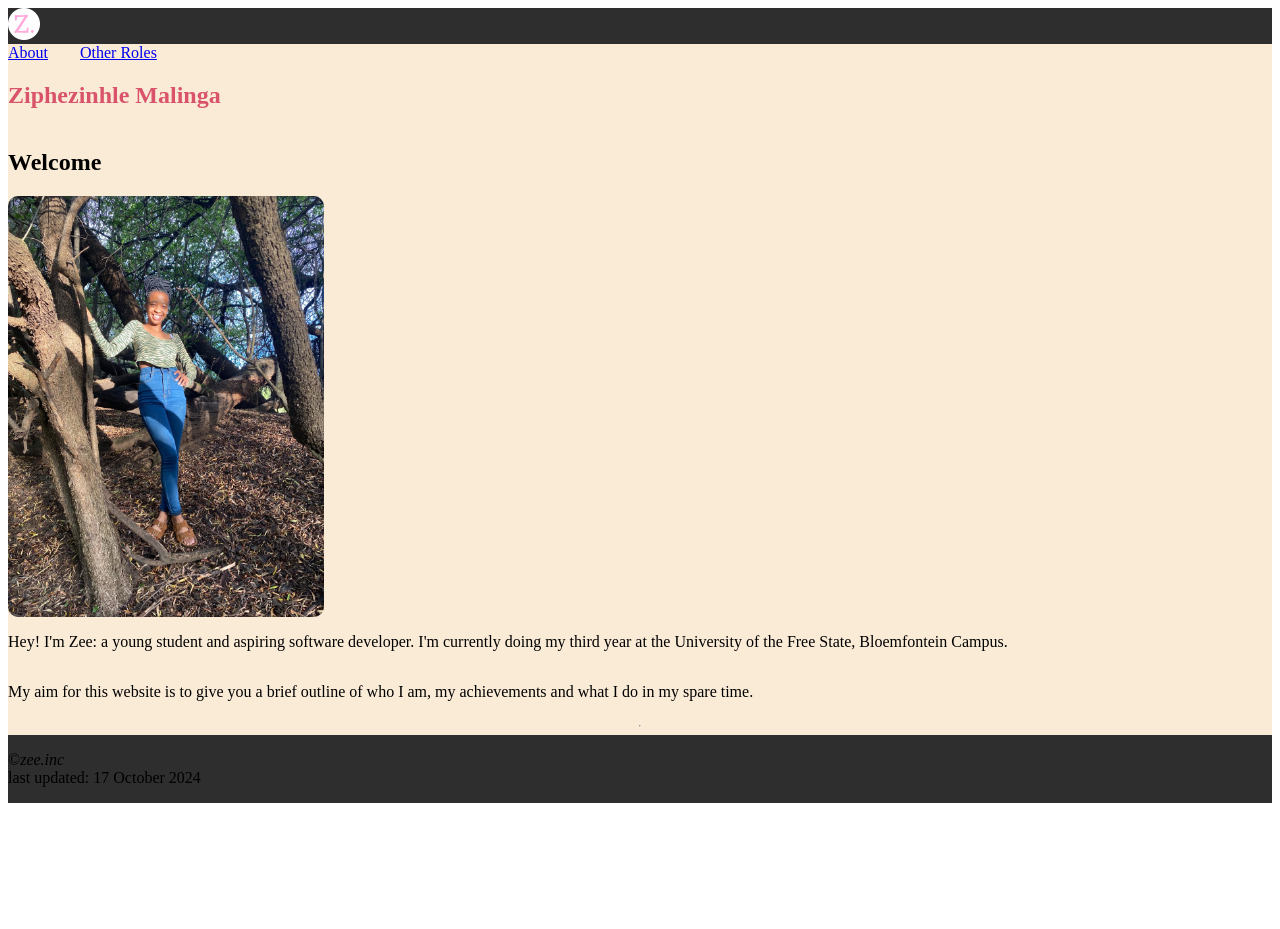
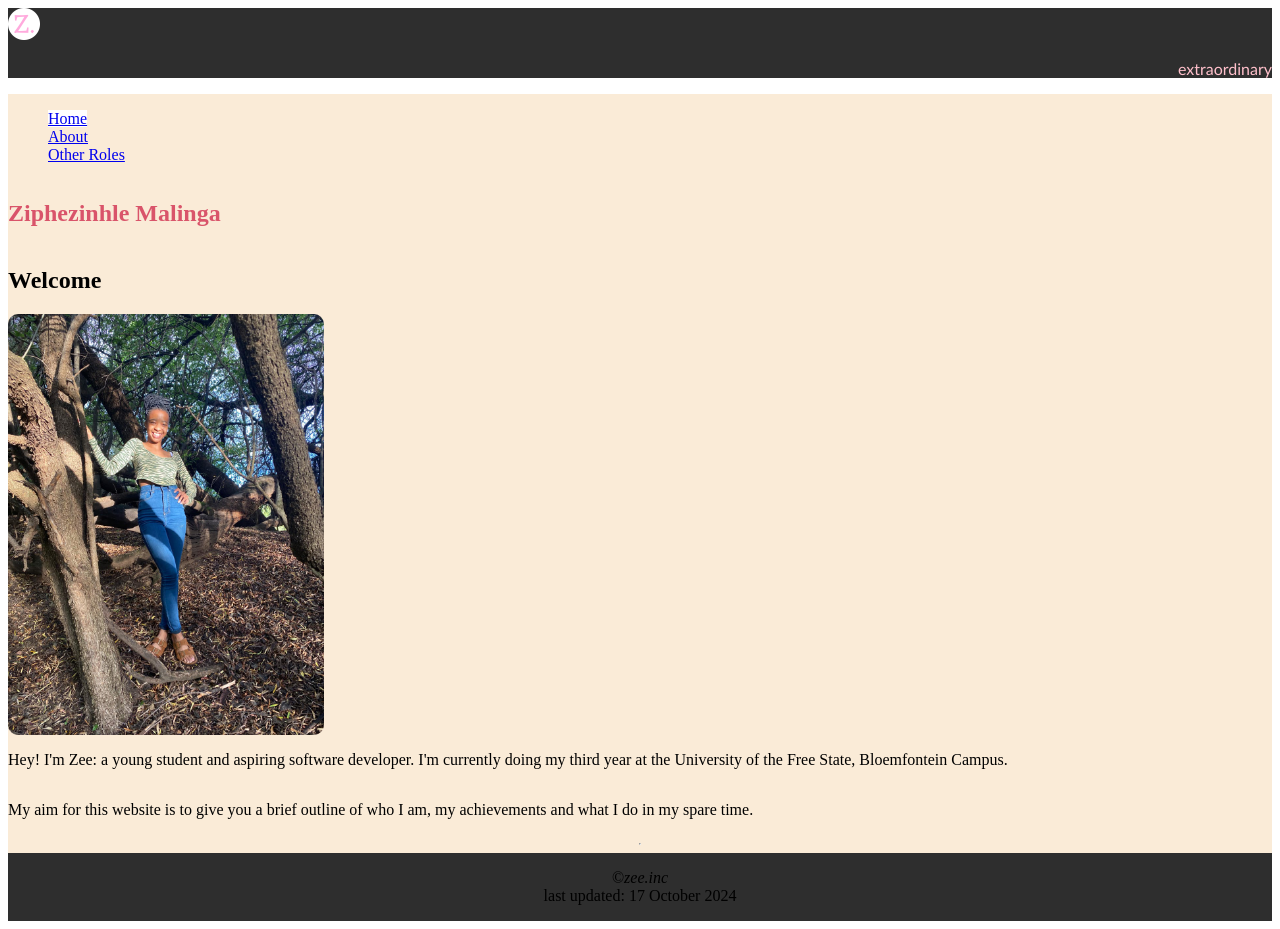
Before and after one commit to zee-mal/portfolio-wesbite, a plain HTML site: page index.html in a window 1280 px wide. Before the commit the page ends 811 px from the top, so only its background shows below. Drawn offline with Linux system fonts and the light colour scheme.

Commit message:
Added a js file

```diff
--- a/index.html
+++ b/index.html
@@ -5,16 +5,21 @@
         <meta name="viewport" content="width=device-width, initial-scale=1.0">
         <title>My Portfolio</title>
         <link rel="stylesheet" href="./styles.css">
+        <script src="./script.js"></script>
         <link rel="icon" href="./favicon.ico">
     </head>
     <body>
         <header>
             <img src="favicon-32x32.png" />
+            <p id="text">extraordinary</p>
         </header>
         <section>
-        <nav>
-            <a href="./about.html" target="_self">About</a>
-            <a href="./other-roles.html">Other Roles</a>
+        <nav id="left">
+            <ul>
+            <li><a href="#" class="current" target="_self">Home</a></li>
+            <li><a href="./about.html" target="_self">About</a></li>
+            <li><a href="./other-roles.html">Other Roles</a> </li>
+        </ul>
         </nav>
         <h1>Ziphezinhle Malinga</h1>
         <h2>Welcome</h2>
--- /dev/null
+++ b/script.js
@@ -0,0 +1,17 @@
+let name="Hello there"
+name="haha"
+
+let areas= Math.pow(5,2);
+
+const person ={
+    name:"Lerato",
+    surname:"Msholozi",
+
+printName:()=>{
+    console.log("I'm a function")
+    }
+
+}
+
+const retValue=person.printName()
+console.log(retValue)
--- a/styles.css
+++ b/styles.css
@@ -2,6 +2,10 @@ section{
     display: flex;
     flex-direction: column;
     background-color:antiquewhite;
+}
+
+body{
+    width: 2;
 }
 nav{
     color: aliceblue;
@@ -24,19 +28,30 @@ margin: center;
 }
 header{
     background-color: rgb(46, 46, 46);
+font-size: 4;
+color: pink;
+font-family: 'Trebuchet MS', 'Lucida Sans Unicode', 'Lucida Grande', 'Lucida Sans', Arial, sans-serif;
+position: relative;
 }
+
 footer{
     background-color: rgb(46, 46, 46);
+    text-align: center;
 }
 .me:hover{
     scale:3;
     cursor: pointer;
 }
-
-.positive{
-    background-color:skyblue;
+.text-left{
+    text-align:justify;
 }
-
-.negative{
-    background-color:lightblue;
+nav#left ul{
+    list-style-type: none;
+    padding: 20;
 }
+nav#left a.current{
+    background-color: white;
+}
+header p#text{
+text-align: right;
+}
```
Also changed, not shown: other-roles.html (+1 -1 lines).
